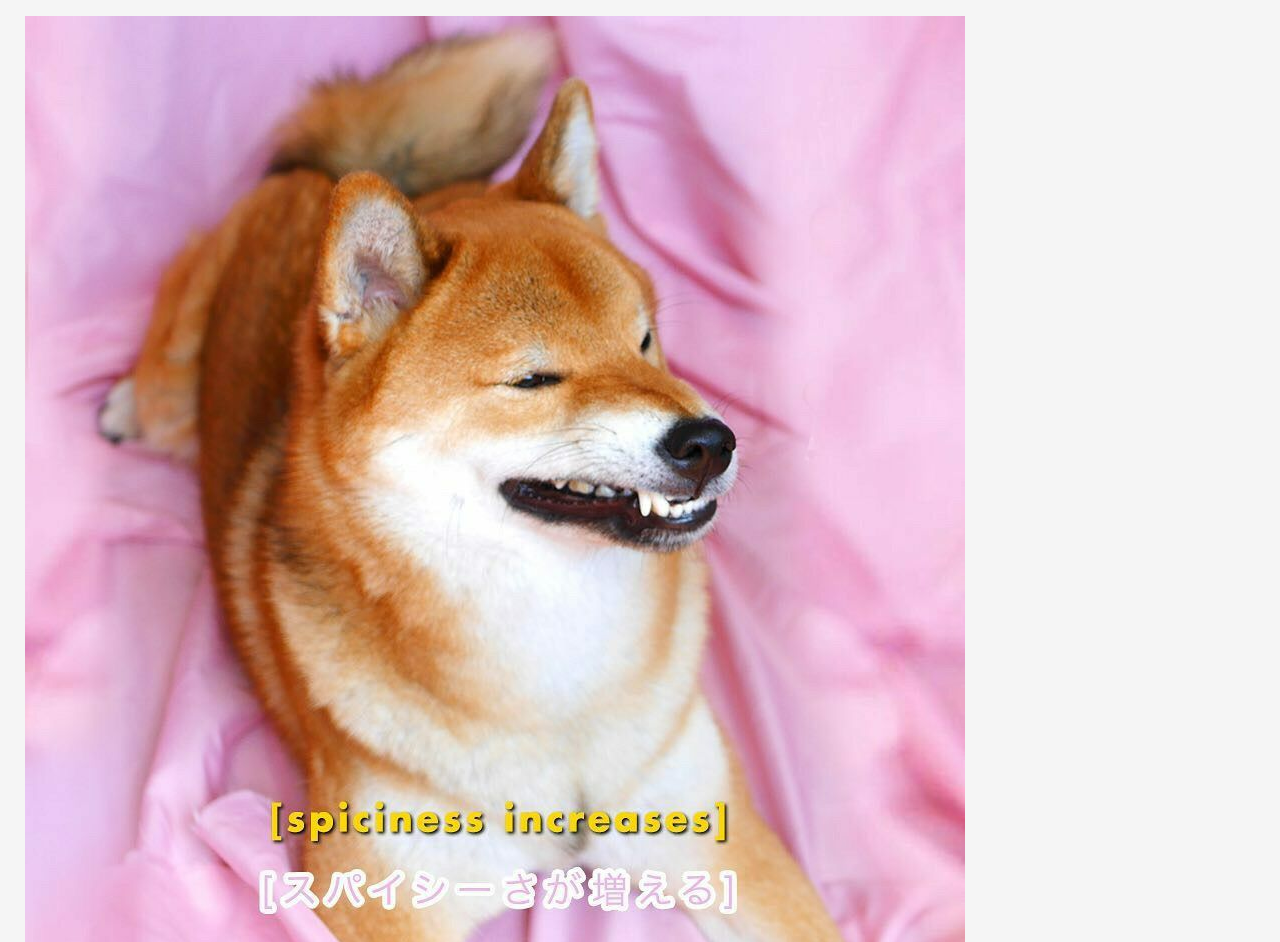
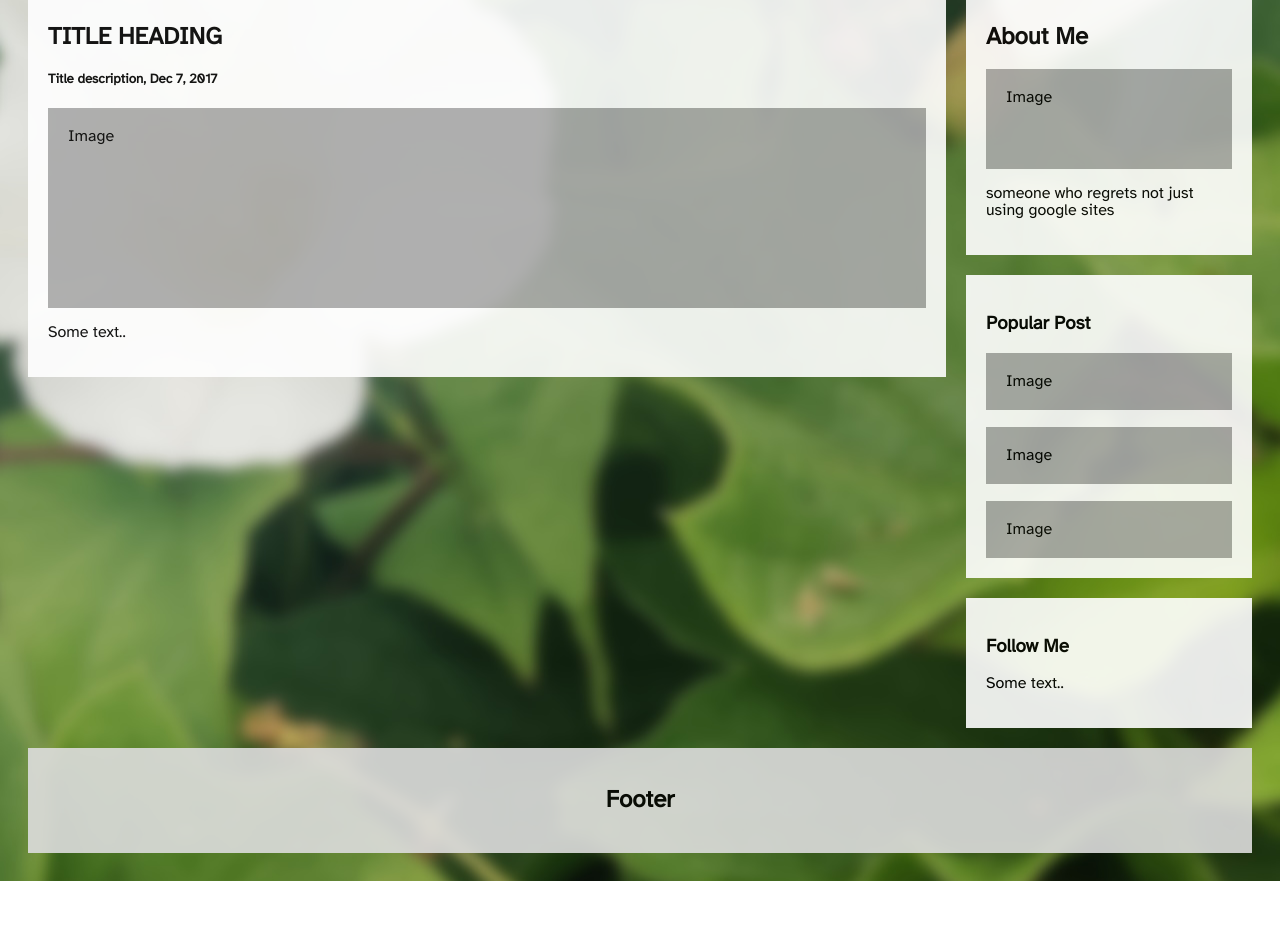
Before and after one commit to mistyfront/mistyfront.github.io, a plain HTML site: page index.html in a window 1280 px wide. Shown: the part 286-1228 px from the top of the page. After the commit the page ends 1167 px from the top, so only its background shows below. Drawn offline with Linux system fonts and the light colour scheme.

Commit message:
thanks w3schools

```diff
--- a/index.html
+++ b/index.html
@@ -1,14 +1,51 @@
-<!DOCTYPE html>
-<html lang="en">
+<html>
 <head>
-	<title>/!\ UNDER CONSTRUCTION /!\</title>
-	<link rel="icon" type="image/x-icon" href="images/favicon.ico">
-	<link rel="stylesheet" type="text/css" href="style.css">
+  <link rel="stylesheet" type="text/css" href="style.css">
 </head>
-<body>
-	<h1>Hello World</h1>
-	<p>I'm hosted with GitHub Pages.</p>
-	<p>ウェブサイトを作るのが上手じゃないだが、試みてるよ。</p>
-	<img src="images/tofu_chan_spicy.jpg" alt="[spiciness increases]">
-</body>
+<div class="header">
+  <h2>Misty's Corner</h2>
+</div>
+
+<!--mfw im gonna have to manually update this-->
+<div class="row">
+  <div class="leftcolumn">
+    <div class="card">
+      <h2>TITLE HEADING</h2>
+      <h5>Title description, Dec 7, 2017</h5>
+      <div class="fakeimg" style="height:200px;">Image</div>
+      <p>Some text..</p>
+    </div>
+<!-- TEMPLATE
+    <div class="card">
+      <h2>TITLE HEADING</h2>
+      <h5>Title description, Sep 2, 2017</h5>
+      <div class="fakeimg" style="height:200px;">Image</div>
+      <p>Some text..</p>
+    </div>
+-->
+  </div>
+
+
+  <div class="rightcolumn">
+    <div class="card">
+      <h2>About Me</h2>
+      <div class="fakeimg" style="height:100px;">Image</div>
+      <p>someone who regrets not just using google sites</p>
+    </div>
+    <div class="card">
+      <h3>Popular Post</h3>
+      <div class="fakeimg">Image</div><br>
+      <div class="fakeimg">Image</div><br>
+      <div class="fakeimg">Image</div>
+    </div>
+    <div class="card">
+      <h3>Follow Me</h3>
+      <p>Some text..</p>
+    </div>
+  </div>
+</div>
+
+<div class="footer">
+  <h2>Footer</h2>
+</div>
 </html>
--- a/style.css
+++ b/style.css
@@ -1,25 +1,80 @@
 @font-face {
-	font-family: 'dejavusans';
-	src: url("dejavusans.ttf");
+	font-family: 'atkreg';
+	src: url("font/Atkinson-Hyperlegible-Regular-102.ttf");
 }
+
+* {
+  box-sizing: border-box;
+}
+
 body {
-	background-color: #f5f5f5;
-	font-family: 'dejavusans';
-	font-size: 30px;
-	color:#191919;
+  font-family: 'atkreg';
+  padding: 20px;
+  background-image: url("images/bg_blur.jpg");
+  background-attachment: fixed;
+  background-position: center;
 }
-ul {
-	margin-left:-40px;
+
+/* Header/Blog Title */
+.header {
+  padding: 30px;
+  font-size: 40px;
+  text-align: center;
+  background: white;
+  opacity: 0.9;
 }
-a {
-	font-family: 'dejavusans';
-	color:#191919;
+
+/* Create two unequal columns that floats next to each other */
+/* Left column */
+.leftcolumn {
+  float: left;
+  width: 75%;
+  opacity: 0.9;
 }
-body, html {
-    margin-left:1%;
-    margin-right:1%;
-    margin-bottom:1%;
-    margin-top:1%;
-    width:98%;
-    height:98%;
+
+/* Right column */
+.rightcolumn {
+  float: left;
+  width: 25%;
+  padding-left: 20px;
+  opacity: 0.9;
 }
+
+/* Fake image */
+.fakeimg {
+  background-color: #aaa;
+  width: 100%;
+  padding: 20px;
+  opacity: 1.0;
+}
+
+/* Add a card effect for articles */
+.card {
+  background-color: white;
+  padding: 20px;
+  margin-top: 20px;
+}
+
+/* Clear floats after the columns */
+.row:after {
+  content: "";
+  display: table;
+  clear: both;
+}
+
+/* Footer */
+.footer {
+  padding: 20px;
+  text-align: center;
+  background: #ddd;
+  margin-top: 20px;
+  opacity: 0.9;
+}
+
+/* Responsive layout - when the screen is less than 800px wide, make the two columns stack on top of each other instead of next to each other */
+@media screen and (max-width: 800px) {
+  .leftcolumn, .rightcolumn {
+    width: 100%;
+    padding: 0;
+  }
+}
```
Also changed, not shown: dejavusans.ttf (deleted), font/Atkinson-Hyperlegible-Bold-102.ttf (added), font/Atkinson-Hyperlegible-BoldItalic-102.ttf (added), font/Atkinson-Hyperlegible-Italic-102.ttf (added), font/Atkinson-Hyperlegible-Regular-102.ttf (added), images/bg_blur.jpg (added), images/favicon.ico (deleted), images/tofu_chan_spicy.jpg (deleted), 1 other file.
